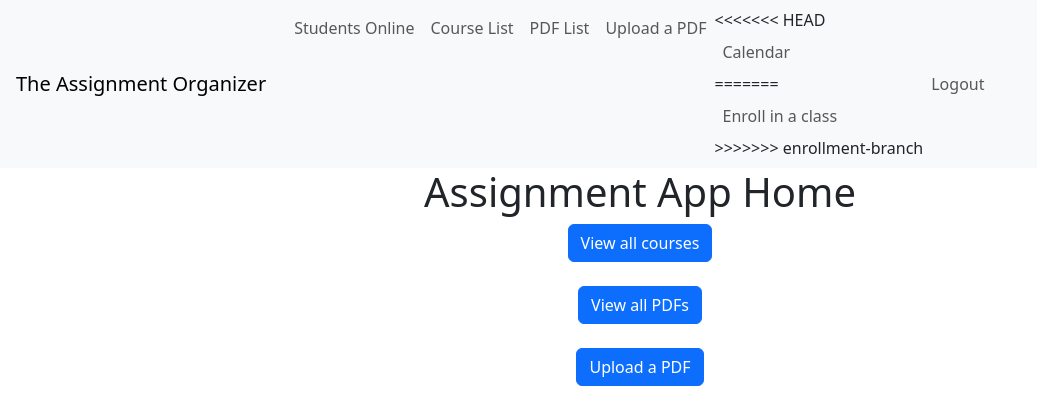
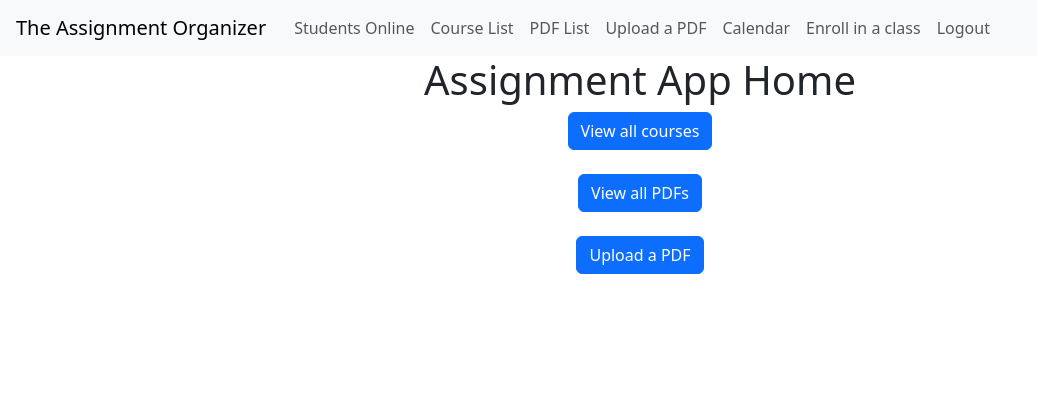
Before and after one commit to sierrashuman/assignment-project, a Django app: page /app/ in a window 1280 px wide. Shown: the top 420 px of the page, without its empty margins (0-1037 px from the left). Run offline with Django 3.2, Linux system fonts and the light colour scheme; some libraries are stand-ins or nearby versions.

Commit message:
Fix migrations

```diff
--- a/assignment_app/templates/base.html
+++ b/assignment_app/templates/base.html
@@ -22,11 +22,10 @@
                     <a class="nav-link" href="/app/upload_pdf">Upload a PDF</a>
                 </li>
                 <li class="nav-item">
-<<<<<<< HEAD
                     <a class="nav-link" href="/app/calendar">Calendar</a>
-=======
+                </li>
+                <li class="nav-item">
                     <a class="nav-link" href="/app/enroll_course">Enroll in a class</a>
->>>>>>> enrollment-branch
                 </li>
             </ul>
             <ul class="navbar-nav me-1">
--- a/templates/base2.html
+++ b/templates/base2.html
@@ -10,7 +10,7 @@
 
   <body>
       <nav class="navbar navbar-expand-lg navbar-light bg-light px-3">
-          <a href="/" class="navbar-brand">Title TBD</a>
+          <a href="/" class="navbar-brand">The Assignment Organizer</a>
           <div class="collapse navbar-collapse" id="navbarSupportedContent">
               <ul class="navbar-nav ms-1">
                   <li class="nav-item">
```
Also changed, not shown: assignment_app/migrations/0002_event.py, assignment_app/migrations/0007_alter_pdf_pdf_file.py (deleted), assignment_app/migrations/0008_alter_pdf_pdf_file.py (deleted).
